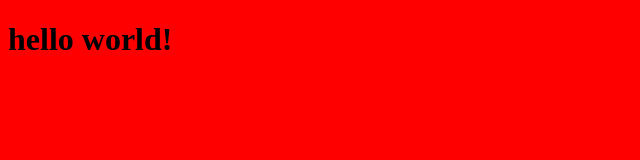
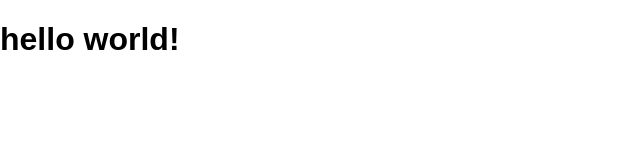
Before and after one commit to VadimVrublevsky/AboutMe, a website: page source/index.html in a window 1280 px wide. Shown: the whole page, without its empty margins (0-640 px from the left). Drawn offline with nearby package versions, Linux system fonts and the light colour scheme; files that its build step writes are made by us from their sources; a web font is replaced by a local one.

Commit message:
[add] service files

```diff
--- /dev/null
+++ b/source/sass/scaffolding.scss
@@ -0,0 +1,25 @@
+@font-face {
+  font-family: "OswaldR";
+  font-weight: normal;
+  font-style: normal;
+  src: url("../fonts/Oswald-Regular.ttf") format("truetype");
+}
+@font-face {
+  font-family: "OswaldM";
+  font-weight: normal;
+  font-style: normal;
+  src: url("../fonts/Oswald-Medium.ttf") format("truetype");
+}
+@font-face {
+  font-family: "Lato";
+  src: url("../fonts/Lato-Bold.ttf") format("truetype");
+  font-weight: normal;
+  font-style: normal;
+}
+body {
+  min-width: 320px;
+  margin: 0;
+  padding: 0;
+  color: black;
+  font-family: $OswaldR;
+}
--- a/source/sass/style.scss
+++ b/source/sass/style.scss
@@ -1,3 +1,2 @@
-body {
-  background-color: red;
-}
+@import "variables.scss";
+@import "scaffolding.scss";
--- /dev/null
+++ b/source/sass/variables.scss
@@ -0,0 +1,8 @@
+// fonts
+$OswaldR: "OswaldR", sans-serif;
+$OswaldM: "OswaldM", sans-serif;
+$Lato: "Lato", sans-serif;
+// Ширина вьюпорта
+$mobile-width: 320px;
+$tablet-width: 620px;
+$desktop-width: 1440px;
```
